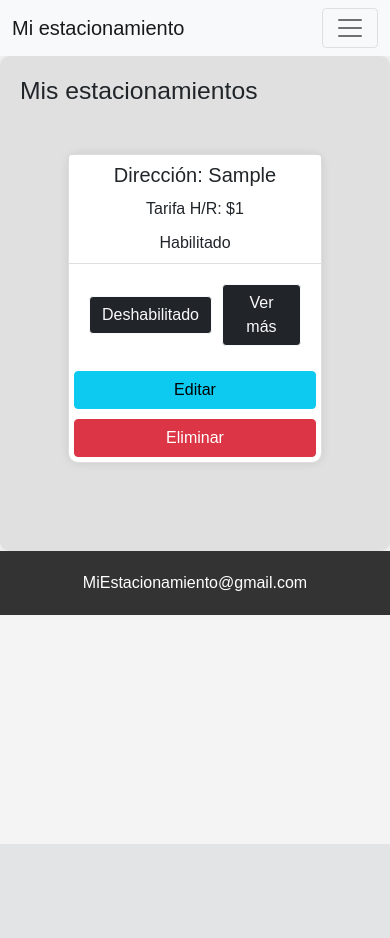
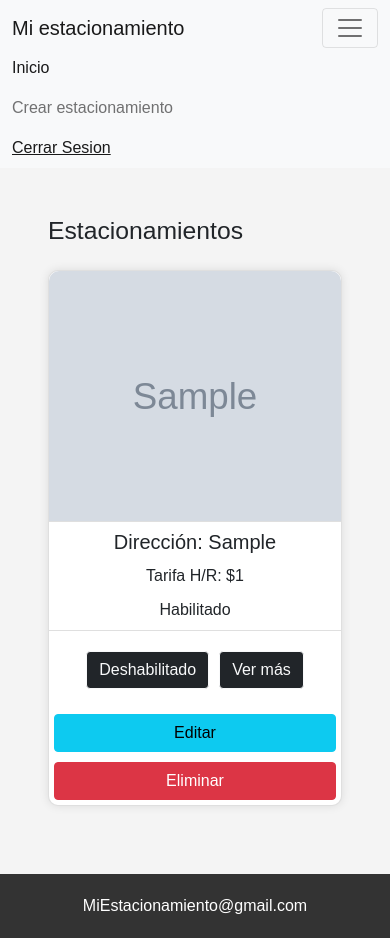
Before and after one commit to Cracklitrox/Proyecto-Mi-Estacionamiento, a Django app: page /dueno/index/ in a window 390 px wide, after a click that opens the changed part. Before the commit the page ends 844 px from the top, so only its background shows below. Run offline with Django 4.2, Linux system fonts and the light colour scheme; tables that the repository leaves empty hold one stand-in row (values such as "Sample post"); grey boxes marked "Sample" are stand-in pictures; some libraries are stand-ins or nearby versions.

Commit message:
Cambio Cartas + bloque dueno

```diff
--- a/dueno/static/css/indexDueno.css
+++ b/dueno/static/css/indexDueno.css
@@ -19,6 +19,9 @@ body {
   .card-img-top {
     border-top-left-radius: 10px;
     border-top-right-radius: 10px;
+    height: 250px; /* Establece una altura fija */
+    object-fit: cover; /* Hace que la imagen cubra la caja manteniendo su relación de aspecto */
+    width: 100%;
   }
 
   .card-body {
@@ -32,6 +35,7 @@ body {
   .card-text {
     margin-bottom: 10px;
   }
+
 
 .row-cols-1,
 .row-cols-md-4,
--- /dev/null
+++ b/dueno/templates/bloques/footer_dueno.html
@@ -0,0 +1,10 @@
+{% load static %}
+
+<!-- Bloque Footer -->
+{% block footer_content %}
+    <section>
+        <footer>
+            MiEstacionamiento@gmail.com
+        </footer>
+    </section>
+{% endblock %}
--- /dev/null
+++ b/dueno/templates/bloques/header_dueno.html
@@ -0,0 +1,9 @@
+{% load static %}
+
+<!-- Bloque Head -->
+{% block head_content %}
+<link href="https://cdn.jsdelivr.net/npm/bootstrap@5.0.2/dist/css/bootstrap.min.css" rel="stylesheet"
+integrity="sha384-EVSTQN3/azprG1Anm3QDgpJLIm9Nao0Yz1ztcQTwFspd3yD65VohhpuuCOmLASjC" crossorigin="anonymous" />
+<link rel="stylesheet" href="{% static 'css/indexDueno.css' %}">
+<script src="https://code.jquery.com/jquery-3.6.4.min.js"></script>
+{% endblock %}
--- /dev/null
+++ b/dueno/templates/bloques/natvar_dueno.html
@@ -0,0 +1,27 @@
+{% block natvar_content  %}
+<section>
+    <nav class="navbar navbar-expand-lg navbar-light bg-light nav-content ">
+        <div class="container-fluid">
+            <a class="navbar-brand" href="{% url 'index' %}">Mi estacionamiento</a>
+            <button class="navbar-toggler" type="button" data-bs-toggle="collapse" data-bs-target="#navbarText"
+                aria-controls="navbarText" aria-expanded="false" aria-label="Toggle navigation">
+                <span class="navbar-toggler-icon"></span>
+            </button>
+            <div class="collapse navbar-collapse" id="navbarText">
+                <ul class="navbar-nav me-auto mb-2 mb-lg-0">
+                    <li class="nav-item">
+                        <a class="nav-link active" aria-current="page" href="{% url 'index' %}">Inicio</a>
+                    </li>
+                    <li class="nav-item">
+                        <a class="nav-link" href="{% url 'addEstacionamiento' %}">Crear estacionamiento</a>
+                    </li>
+                </ul>
+                <span class="navbar-text">
+                    <a href="">Cerrar Sesion</a>
+                </span>
+            </div>
+        </div>
+    </nav>
+</section>
+
+{% endblock %}
--- /dev/null
+++ b/dueno/templates/bloques/scripts_dueno.html
@@ -0,0 +1,14 @@
+{% block scripts_content %}
+{% load static %}
+<!-- Scripts Propios -->
+<script src="{% static 'js/indexDueno.js' %}"></script>
+
+<!-- Option 1: Bootstrap Bundle with Popper -->
+<script
+src="https://cdn.jsdelivr.net/npm/bootstrap@5.0.2/dist/js/bootstrap.bundle.min.js"
+integrity="sha384-MrcW6ZMFYlzcLA8Nl+NtUVF0sA7MsXsP1UyJoMp4YLEuNSfAP+JcXn/tWtIaxVXM"
+crossorigin="anonymous"
+></script>
+<!-- JS validaciones-->
+<script src="{% static 'js/validacionAddEstacionamiento.js' %}"></script>
+{% endblock %}
--- a/dueno/templates/indexDueno.html
+++ b/dueno/templates/indexDueno.html
@@ -5,57 +5,31 @@
 <head>
     <meta charset="UTF-8">
     <meta name="viewport" content="width=device-width, initial-scale=1.0">
-    <!-- Bootstrap CSS -->
-    <link href="https://cdn.jsdelivr.net/npm/bootstrap@5.0.2/dist/css/bootstrap.min.css" rel="stylesheet"
-        integrity="sha384-EVSTQN3/azprG1Anm3QDgpJLIm9Nao0Yz1ztcQTwFspd3yD65VohhpuuCOmLASjC" crossorigin="anonymous" />
-    <link rel="stylesheet" href="{% static 'css/indexDueno.css' %}">
-    <script src="https://code.jquery.com/jquery-3.6.4.min.js"></script>
     <title>Dueño</title>
+    {% include 'bloques/header_dueno.html' %}
 </head>
 
 <body>
-    <section>
-        <nav class="navbar navbar-expand-lg navbar-light bg-light nav-content ">
-            <div class="container-fluid">
-                <a class="navbar-brand" href="{% url 'index' %}">Mi estacionamiento</a>
-                <button class="navbar-toggler" type="button" data-bs-toggle="collapse" data-bs-target="#navbarText"
-                    aria-controls="navbarText" aria-expanded="false" aria-label="Toggle navigation">
-                    <span class="navbar-toggler-icon"></span>
-                </button>
-                <div class="collapse navbar-collapse" id="navbarText">
-                    <ul class="navbar-nav me-auto mb-2 mb-lg-0">
-                        <li class="nav-item">
-                            <a class="nav-link active" aria-current="page" href="{% url 'index' %}">Inicio</a>
-                        </li>
-                        <li class="nav-item">
-                            <a class="nav-link" href="{% url 'addEstacionamiento' %}">Crear estacionamiento</a>
-                        </li>
-                    </ul>
-                    <span class="navbar-text">
-                        <a href="">Cerrar Sesion</a>
-                    </span>
-                </div>
-            </div>
-        </nav>
-    </section>
-    <section class="content">
-        <h2>Mis estacionamientos</h2>
-        <div class="m-5">
-            <div class="row">
-                {% for n in estacionamientos %}
-                <div class="col-xl-4 col-md-6 col-sm-3">
-                    <div id="product-container" class="card round">
-                        <!-- {% if n.imagen %}
-                        <img class="card-img-top" src="{{ n.imagen.url }}" alt="{{ n.direccion }}">
+    {% include 'bloques/natvar_dueno.html' %}
+    <!-- Cartas -->
+    <section class="m-5">
+        {% load humanize %}
+        <h2 class="mb-4">Estacionamientos</h2>
+        <div class="row row-cols-1 row-cols-xl-4 row-cols-md-3 g-4 m-10">
+            {% for estacionamiento in estacionamientos %}
+                <div class="col">
+                    <div class="card h-100">
+                        {% if estacionamiento.imagen %}
+                            <img class="card-img-top" src="{{ estacionamiento.imagen.url }}" alt="Imagen del estacionamiento">
                         {% else %}
-                        <p>No hay imagen disponible</p>
-                        {% endif %} -->
+                            <img class="card-img-top" src="../../media/otros/error_imagen.jpg" alt="Imagen de relleno (error)">
+                        {% endif %}
                         <ul class="list-group list-group-flush text-center">
                             <li class="list-group-item">
-                                <h5 class="card-title">Dirección: {{ n.direccion }}</h5>
-                                <p class="card-text">Tarifa H/R: ${{ n.tarifahora }}</p>
+                                <h5 class="card-title">Dirección: {{ estacionamiento.direccion }}</h5>
+                                <p class="card-text">Tarifa H/R: ${{ estacionamiento.tarifahora }}</p>
                                 <p class="card-text">
-                                    {% if n.disponible %}
+                                    {% if estacionamiento.disponible %}
                                     Habilitado
                                     {% else %}
                                     Deshabilitado
@@ -65,8 +39,8 @@
                         </ul>
                         <div class="card-body d-flex align-items-center justify-content-center">
                             <a href="#" class="btn btn-outline-light btn-dark product-add btn-cambiar-estado"
-                                data-estacionamiento-id="{{ n.id }}">
-                                {% if n.disponible %}
+                                data-estacionamiento-id="{{ estacionamiento.id }}">
+                                {% if estacionamiento.disponible %}
                                 Deshabilitado
                                 {% else %}
                                 Habilitado
@@ -76,28 +50,17 @@
                                 más</a>
                         </div>
                         <td>
-                            <a name="" id="" class="btn btn-info" href="{% url 'editEstacionamiento' n.id %}"
+                            <a name="" id="" class="btn btn-info" href="{% url 'editEstacionamiento' estacionamiento.id %}"
                                 role="button">Editar</a>
-                            <a name="" id="" class="btn btn-danger" href="{% url 'eliminarEstacionamiento' n.id %}"
+                            <a name="" id="" class="btn btn-danger" href="{% url 'eliminarEstacionamiento' estacionamiento.id %}"
                                 role="button">Eliminar</a>
                         </td>
                     </div>
                 </div>
-                {% if forloop.counter|divisibleby:4 and not forloop.last %}
-            </div>
-            <div class="row">
-                {% endif %}
-                {% endfor %}
-            </div>
+            {% endfor %}
         </div>
     </section>
-    <section>
-        <footer>
-            MiEstacionamiento@gmail.com
-        </footer>
-    </section>
-
-
+    {% include 'bloques/footer_dueno.html' %}
     <!-- Popups -->
     <div class="popup" id="popup1">
         <div class="popup-content">
@@ -140,7 +103,7 @@
             });
         });
     </script>
-    <script src="{% static 'js/indexDueno.js' %}"></script>
+    {% include 'bloques/scripts_dueno.html' %}
 </body>
 
 </html>
--- a/dueno/urls.py
+++ b/dueno/urls.py
@@ -8,7 +8,7 @@ from django.conf.urls.static import static
 
 urlpatterns = [
     path('index/',views.indexDueno,name='index'),
-    # path('index/cambiar_estado/<int:estacionamiento_id>/', cambiar_estado, name='cambiar_estado'),
+    path('index/cambiar_estado/<int:estacionamiento_id>/', cambiar_estado, name='cambiar_estado'),
     path('cargando/',views.cargando,name='cargando'),
     path('index/addEstacionamiento/',views.addEstacionamiento,name='addEstacionamiento'),
     path('eliminarEstacionamiento/<int:id>',views.eliminarEstacionamiento,name='eliminarEstacionamiento'),
```
Also changed, not shown: cliente/static/css/indexCliente.css (+7 -0 lines), cliente/static/js/indexCliente.js (+0 -37 lines), cliente/templates/indexCliente.html (+68 -35 lines), dueno/templates/addEstacionamiento.html (+1 -8 lines). Lines whose indentation alone changed are shown as unchanged.
